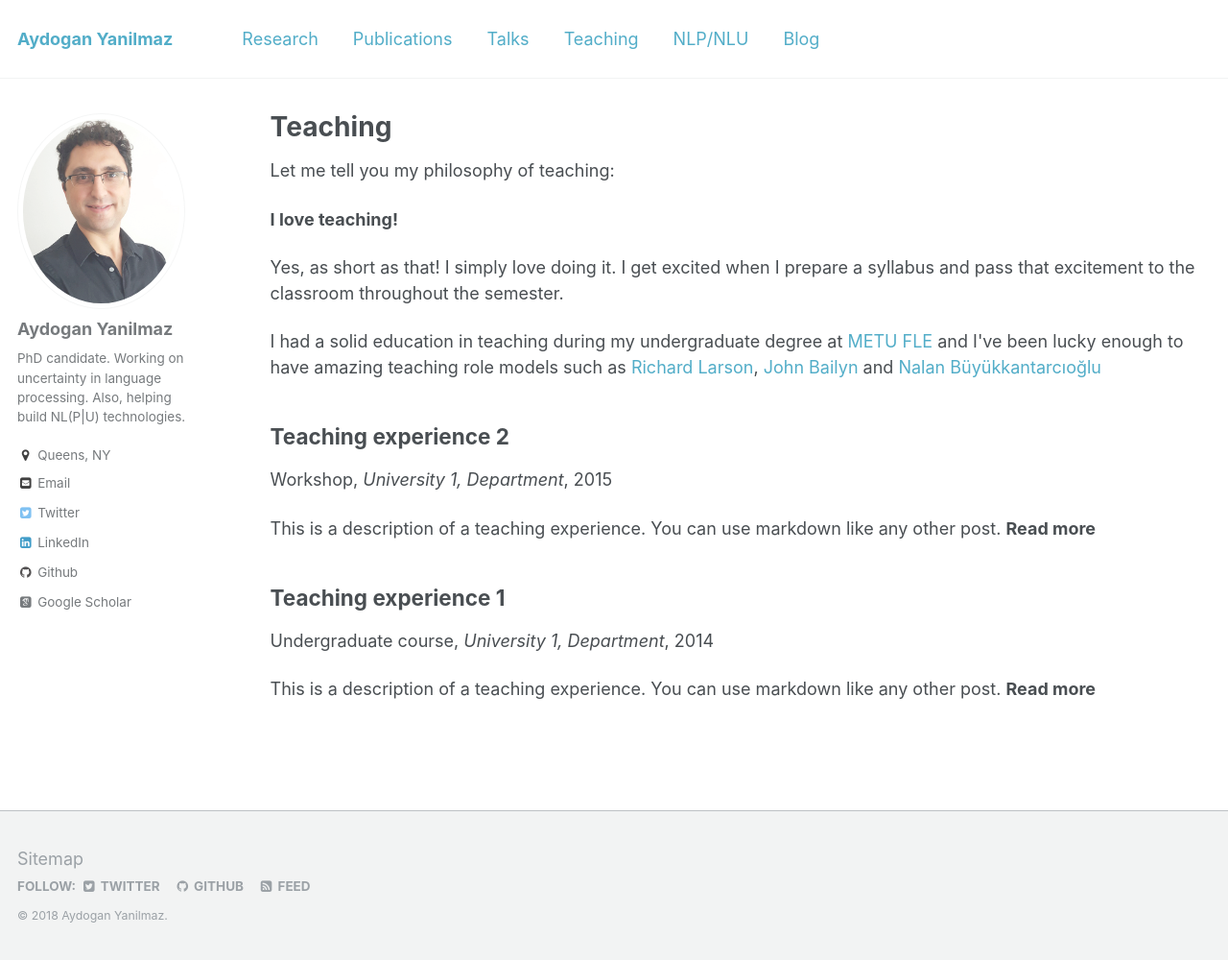
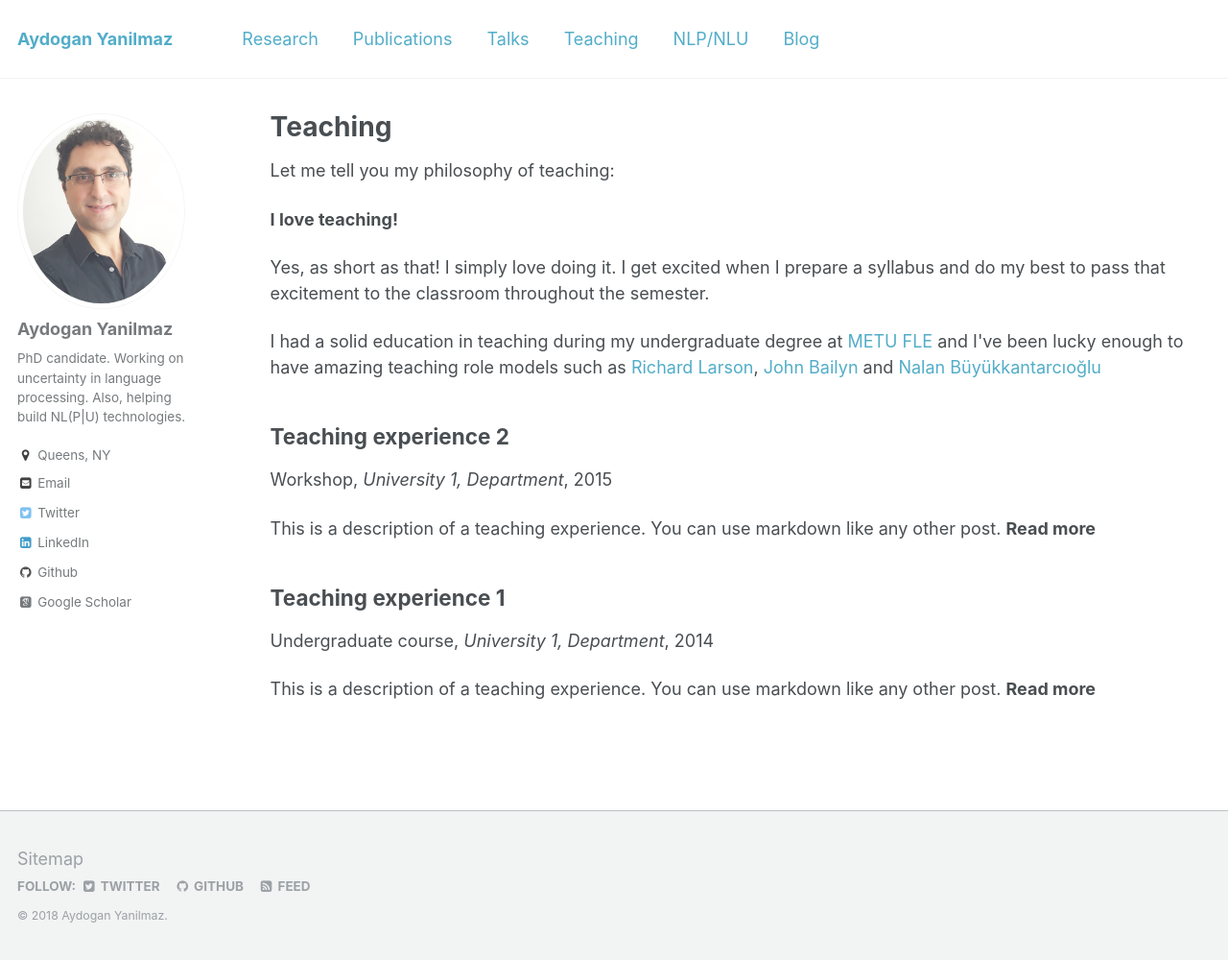
Before and after one commit to aydoganyanilmaz/aydoganyanilmaz.github.io, a Jekyll site: the page built from _pages/teaching.html, in a window 1280 px wide and 1000 px high. Shown: the whole window at 96% size. Built offline with Jekyll 4.4.1, drawn with Linux system fonts in a browser that asks for light colours; some web fonts are replaced.

Commit message:
Update teaching.html

```diff
--- a/_pages/teaching.html
+++ b/_pages/teaching.html
@@ -9,7 +9,7 @@ author_profile: true
 
 <p>Let me tell you my philosophy of teaching:</p>
 <p><strong>I love teaching!</strong></p>
-<p>Yes, as short as that! I simply love doing it. I get excited when I prepare a syllabus and pass that excitement to
+<p>Yes, as short as that! I simply love doing it. I get excited when I prepare a syllabus and do my best to pass that excitement to
   the classroom throughout the semester. </p>
 <p>I had a solid education in teaching during my undergraduate degree at <a href="http://fle.metu.edu.tr/" style="color:#52adc8" target="_blank"
                                                                             rel="noopener">METU FLE</a>&nbsp;and I've been lucky enough to have amazing teaching role models such as <a href="https://linguistics.stonybrook.edu/faculty/richard.larson" style="color:#52adc8" target="_blank" rel="noopener">Richard Larson</a>, <a href="https://linguistics.stonybrook.edu/faculty/john.bailyn" style="color:#52adc8" target="_blank" rel="noopener">John Bailyn</a>&nbsp;and <a href="http://www.idb.hacettepe.edu.tr/En/faculty-members.html"  style="color:#52adc8" target="_blank" rel="noopener">Nalan B&uuml;y&uuml;kkantarcıoğlu</a>
```
